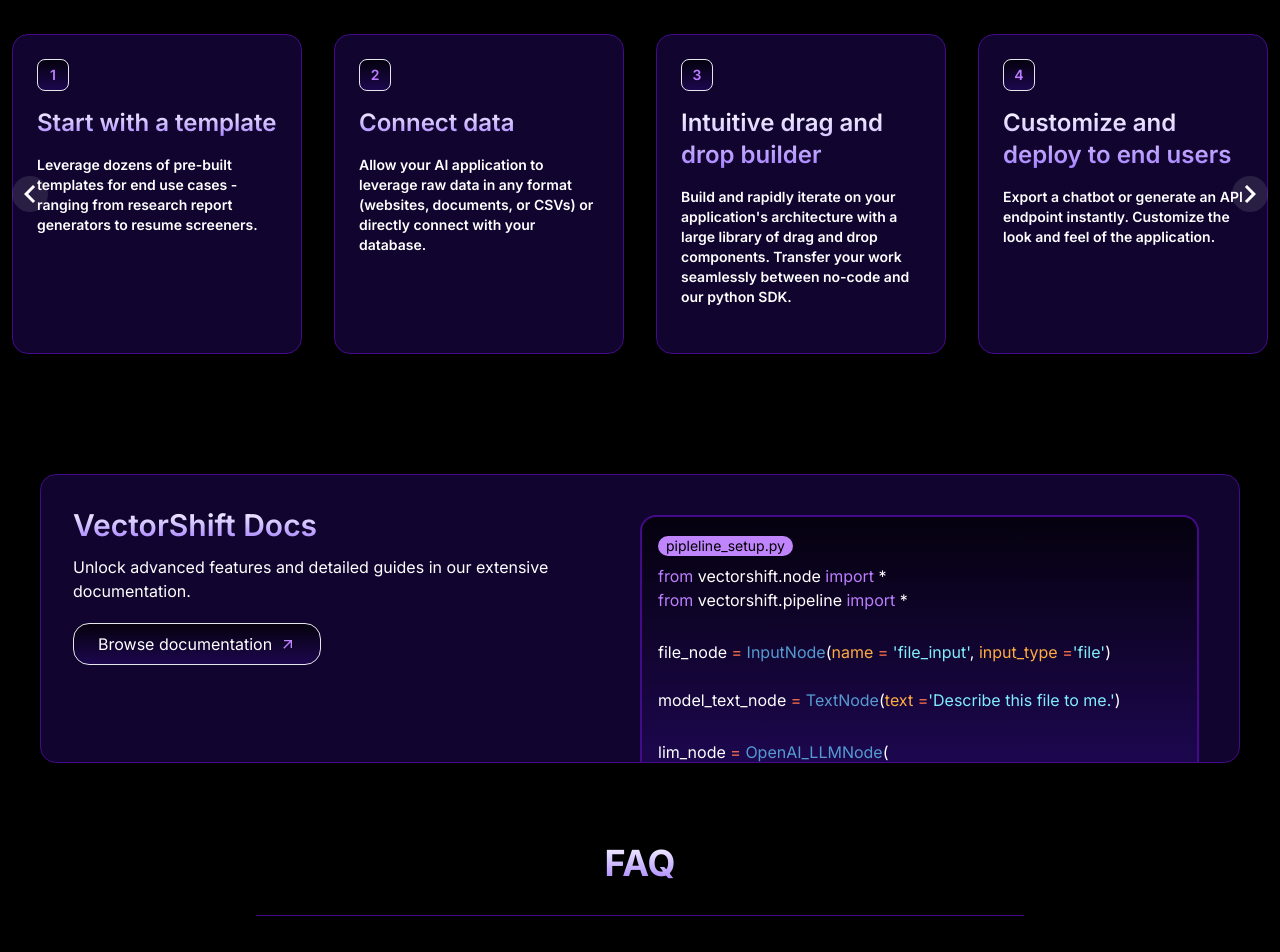
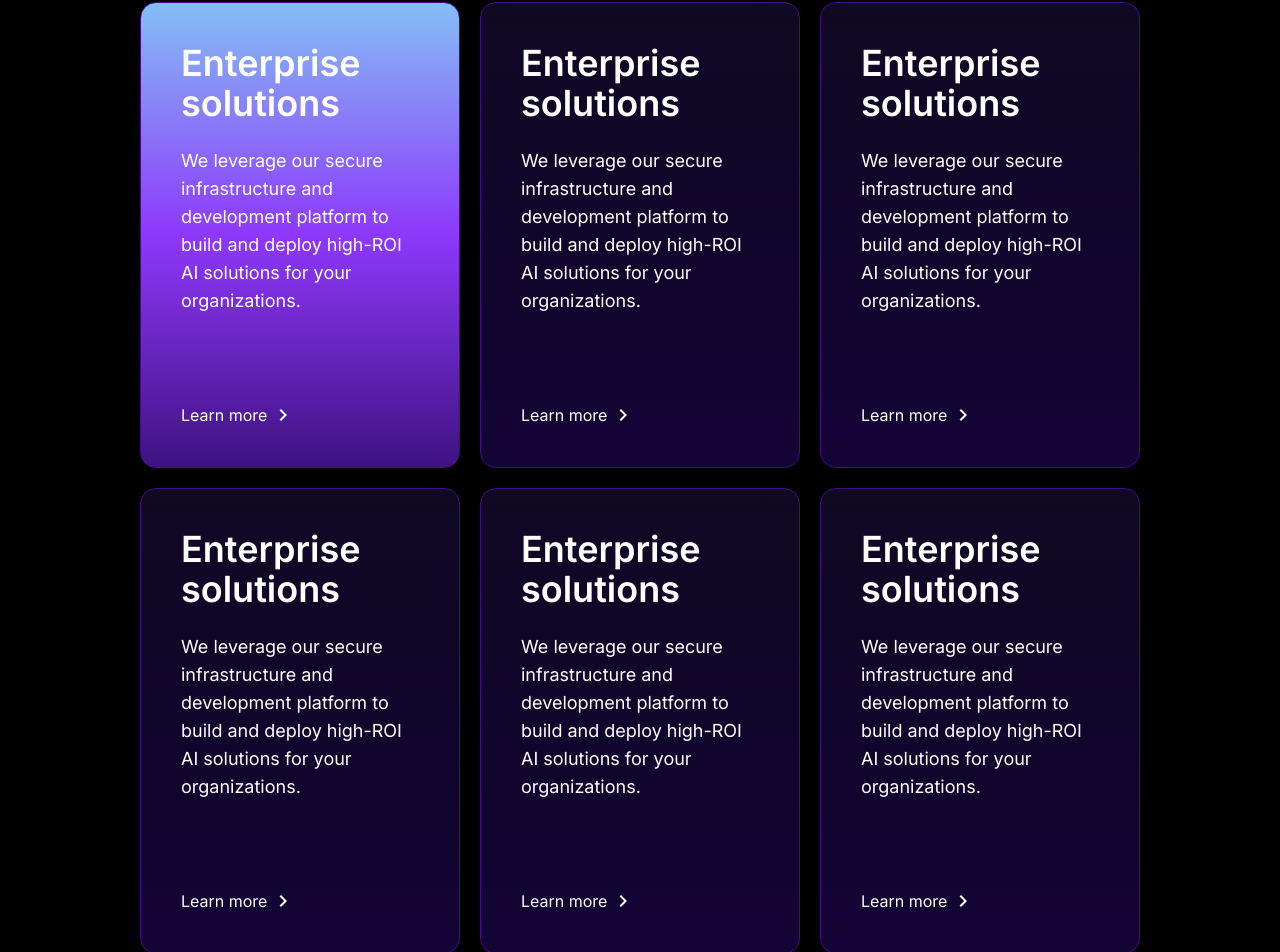
Before and after one commit to amitsaini144/vectorshift, a Next.js app: page / in a window 1280 px wide. Shown: the part 1802-2754 px from the top of the page. Built offline with nearby package versions, Linux system fonts and the light colour scheme.

Commit message:
added cards

```diff
--- a/src/app/page.tsx
+++ b/src/app/page.tsx
@@ -9,7 +9,7 @@
 import HeadingTwo from "@/components/headingTwo";
 import FAQ from "@/components/FAQ/faqSection";
 import DocsCard from "@/components/docsCard";
-import HowItWorks from "@/components/HowItWorks/howItWorks";
+import CardLayout from "@/components/Cards/cardLayout";
 
 export default function Home() {
 
@@ -21,7 +21,7 @@
       <IntegrateSection />
       <LanguageModelsSection />
       <HeadingTwo />
-      <HowItWorks />
+      <CardLayout />
       <DocsCard />
       <FAQ />
       <Menu />
--- /dev/null
+++ b/src/components/Cards/cardLayout.tsx
@@ -0,0 +1,19 @@
+import EnterpriseSolutions from "./enterprise";
+import HighVolume from "./highVolume";
+import RFP from "./rfp";
+import Report from "./report";
+import Personalized from "./personalized";
+import Knowledge from "./knowledge";
+
+export default function CardLayout() {
+    return (
+        <div className="grid grid-cols-1 gap-5 overflow-auto sm:grid-cols-2 xl:grid-cols-3 py-10">
+            <EnterpriseSolutions  />
+            <HighVolume />
+            <RFP />
+            <Report />
+            <Personalized />
+            <Knowledge />
+        </div>
+    )
+}
--- /dev/null
+++ b/src/components/Cards/enterprise.tsx
@@ -0,0 +1,27 @@
+"use client";
+
+import Link from 'next/link';
+import { MdKeyboardArrowRight } from "react-icons/md";
+
+
+const EnterpriseSolutions = () => {
+    return (
+        <Link href='/'>
+            <div className='rounded-2xl p-10 bg-gradient-to-b from-[#84bef5] via-[#8e38fb] to-[#3f1281] border border-[#430B8A] text-white w-80'>
+                <div className='flex flex-col justify-between h-96'>
+                    <div className='flex flex-col gap-6'>
+                        <h2 className='text-3xl md:text-4xl md:font-semibold'>Enterprise solutions</h2>
+                        <p className='text-sm md:text-lg leading-8 tracking-wider md:tracking-normal'>We leverage our secure infrastructure and development platform to build and deploy high-ROI AI solutions for your organizations.</p>
+                    </div>
+                    <div className='flex gap-1'>
+                        <span>Learn more</span>
+                        <MdKeyboardArrowRight className='text-white text-2xl' />
+                    </div>
+                </div>
+            </div>
+        </Link>
+
+    );
+};
+
+export default EnterpriseSolutions;
--- /dev/null
+++ b/src/components/Cards/highVolume.tsx
@@ -0,0 +1,25 @@
+"use client";
+
+import Link from 'next/link';
+import { MdKeyboardArrowRight } from "react-icons/md";
+
+
+export default function HighVolume() {
+    return (
+        <Link href='/'>
+            <div className='rounded-2xl p-10 bg-gradient-to-b from-[#100923] via-[#10052b] to-[#130436] border border-[#430B8A] text-white w-80'>
+                <div className='flex flex-col justify-between h-96'>
+                    <div className='flex flex-col gap-6'>
+                        <h2 className='text-3xl md:text-4xl md:font-semibold'>Enterprise solutions</h2>
+                        <p className='text-sm md:text-lg leading-8 tracking-wider md:tracking-normal'>We leverage our secure infrastructure and development platform to build and deploy high-ROI AI solutions for your organizations.</p>
+                    </div>
+                    <div className='flex gap-1'>
+                        <span>Learn more</span>
+                        <MdKeyboardArrowRight className='text-white text-2xl' />
+                    </div>
+                </div>
+            </div>
+        </Link>
+
+    );
+};
--- /dev/null
+++ b/src/components/Cards/knowledge.tsx
@@ -0,0 +1,25 @@
+"use client";
+
+import Link from 'next/link';
+import { MdKeyboardArrowRight } from "react-icons/md";
+
+
+export default function Knowledge() {
+    return (
+        <Link href='/'>
+            <div className='rounded-2xl p-10 bg-gradient-to-b from-[#100923] via-[#10052b] to-[#130436] border border-[#430B8A] text-white w-80'>
+                <div className='flex flex-col justify-between h-96'>
+                    <div className='flex flex-col gap-6'>
+                        <h2 className='text-3xl md:text-4xl md:font-semibold'>Enterprise solutions</h2>
+                        <p className='text-sm md:text-lg leading-8 tracking-wider md:tracking-normal'>We leverage our secure infrastructure and development platform to build and deploy high-ROI AI solutions for your organizations.</p>
+                    </div>
+                    <div className='flex gap-1'>
+                        <span>Learn more</span>
+                        <MdKeyboardArrowRight className='text-white text-2xl' />
+                    </div>
+                </div>
+            </div>
+        </Link>
+
+    );
+};
--- /dev/null
+++ b/src/components/Cards/personalized.tsx
@@ -0,0 +1,25 @@
+"use client";
+
+import Link from 'next/link';
+import { MdKeyboardArrowRight } from "react-icons/md";
+
+
+export default function Personalized() {
+    return (
+        <Link href='/'>
+            <div className='rounded-2xl p-10 bg-gradient-to-b from-[#100923] via-[#10052b] to-[#130436] border border-[#430B8A] text-white w-80'>
+                <div className='flex flex-col justify-between h-96'>
+                    <div className='flex flex-col gap-6'>
+                        <h2 className='text-3xl md:text-4xl md:font-semibold'>Enterprise solutions</h2>
+                        <p className='text-sm md:text-lg leading-8 tracking-wider md:tracking-normal'>We leverage our secure infrastructure and development platform to build and deploy high-ROI AI solutions for your organizations.</p>
+                    </div>
+                    <div className='flex gap-1'>
+                        <span>Learn more</span>
+                        <MdKeyboardArrowRight className='text-white text-2xl' />
+                    </div>
+                </div>
+            </div>
+        </Link>
+
+    );
+};
--- /dev/null
+++ b/src/components/Cards/report.tsx
@@ -0,0 +1,25 @@
+"use client";
+
+import Link from 'next/link';
+import { MdKeyboardArrowRight } from "react-icons/md";
+
+
+export default function Report() {
+    return (
+        <Link href='/'>
+            <div className='rounded-2xl p-10 bg-gradient-to-b from-[#100923] via-[#10052b] to-[#130436] border border-[#430B8A] text-white w-80'>
+                <div className='flex flex-col justify-between h-96'>
+                    <div className='flex flex-col gap-6'>
+                        <h2 className='text-3xl md:text-4xl md:font-semibold'>Enterprise solutions</h2>
+                        <p className='text-sm md:text-lg leading-8 tracking-wider md:tracking-normal'>We leverage our secure infrastructure and development platform to build and deploy high-ROI AI solutions for your organizations.</p>
+                    </div>
+                    <div className='flex gap-1'>
+                        <span>Learn more</span>
+                        <MdKeyboardArrowRight className='text-white text-2xl' />
+                    </div>
+                </div>
+            </div>
+        </Link>
+
+    );
+};
--- /dev/null
+++ b/src/components/Cards/rfp.tsx
@@ -0,0 +1,24 @@
+"use client";
+
+import Link from 'next/link';
+import { MdKeyboardArrowRight } from "react-icons/md";
+
+export default function RFP() {
+    return (
+        <Link href='/'>
+            <div className='rounded-2xl p-10 bg-gradient-to-b from-[#100923] via-[#10052b] to-[#130436] border border-[#430B8A] text-white w-80'>
+                <div className='flex flex-col justify-between h-96'>
+                    <div className='flex flex-col gap-6'>
+                        <h2 className='text-3xl md:text-4xl md:font-semibold'>Enterprise solutions</h2>
+                        <p className='text-sm md:text-lg leading-8 tracking-wider md:tracking-normal'>We leverage our secure infrastructure and development platform to build and deploy high-ROI AI solutions for your organizations.</p>
+                    </div>
+                    <div className='flex gap-1'>
+                        <span>Learn more</span>
+                        <MdKeyboardArrowRight className='text-white text-2xl' />
+                    </div>
+                </div>
+            </div>
+        </Link>
+
+    );
+};
--- a/src/components/HowItWorks/howItWorks.tsx
+++ b/src/components/HowItWorks/howItWorks.tsx
@@ -20,7 +20,9 @@
                     </span>
                 </h2>
             </div>
-            <HowItWorksCarousel />
+            <div >
+                <HowItWorksCarousel />
+            </div>
 
         </motion.div>
     )
--- a/src/components/HowItWorks/howItWorksCarousel.tsx
+++ b/src/components/HowItWorks/howItWorksCarousel.tsx
@@ -29,7 +29,7 @@
                         {title}
                     </h2>
                 </div>
-                <p className="text-white flex-grow">{description}</p>
+                <p className="text-white flex-grow leading-relaxed">{description}</p>
             </div>
         </motion.div>
     );
@@ -69,21 +69,26 @@
     };
 
     return (
-        <div className="relative w-full overflow-hidden">
+        <div className="relative w-fit overflow-hidden">
             <div className="flex transition-transform duration-300 ease-in-out gap-8" style={{ transform: `translateX(-${currentIndex * 25}%)` }}>
                 {cards.map((card, index) => (
-                    <div key={index} className="w-[290px] flex-shrink-0 h-[320px]">
+                    <div key={index} className="flex-shrink-0 h-[320px] w-[290px]">
                         <Card {...card} />
                     </div>
                 ))}
             </div>
-            <button onClick={prevCard} className="absolute left-0 top-1/2 transform -translate-y-1/2 bg-white/10 rounded-full text-white">
-            <MdOutlineKeyboardArrowLeft />
-            </button>
-            <button onClick={nextCard} className="absolute right-0 top-1/2 transform -translate-y-1/2 bg-white/10 rounded-full text-white">
-            <MdOutlineKeyboardArrowRight />
-            </button>
+            {currentIndex > 0 && (
+                <button onClick={prevCard} className="absolute left-0 top-1/2 text-white z-10">
+                    <MdOutlineKeyboardArrowLeft />
+                </button>
+            )}
+            {currentIndex < cards.length - 1 && (
+                <button onClick={nextCard} className="absolute right-0 top-1/2 transform -translate-y-1/2 text-white z-10">
+                    <MdOutlineKeyboardArrowRight />
+                </button>
+            )}
         </div>
+
     );
 };
 
```
